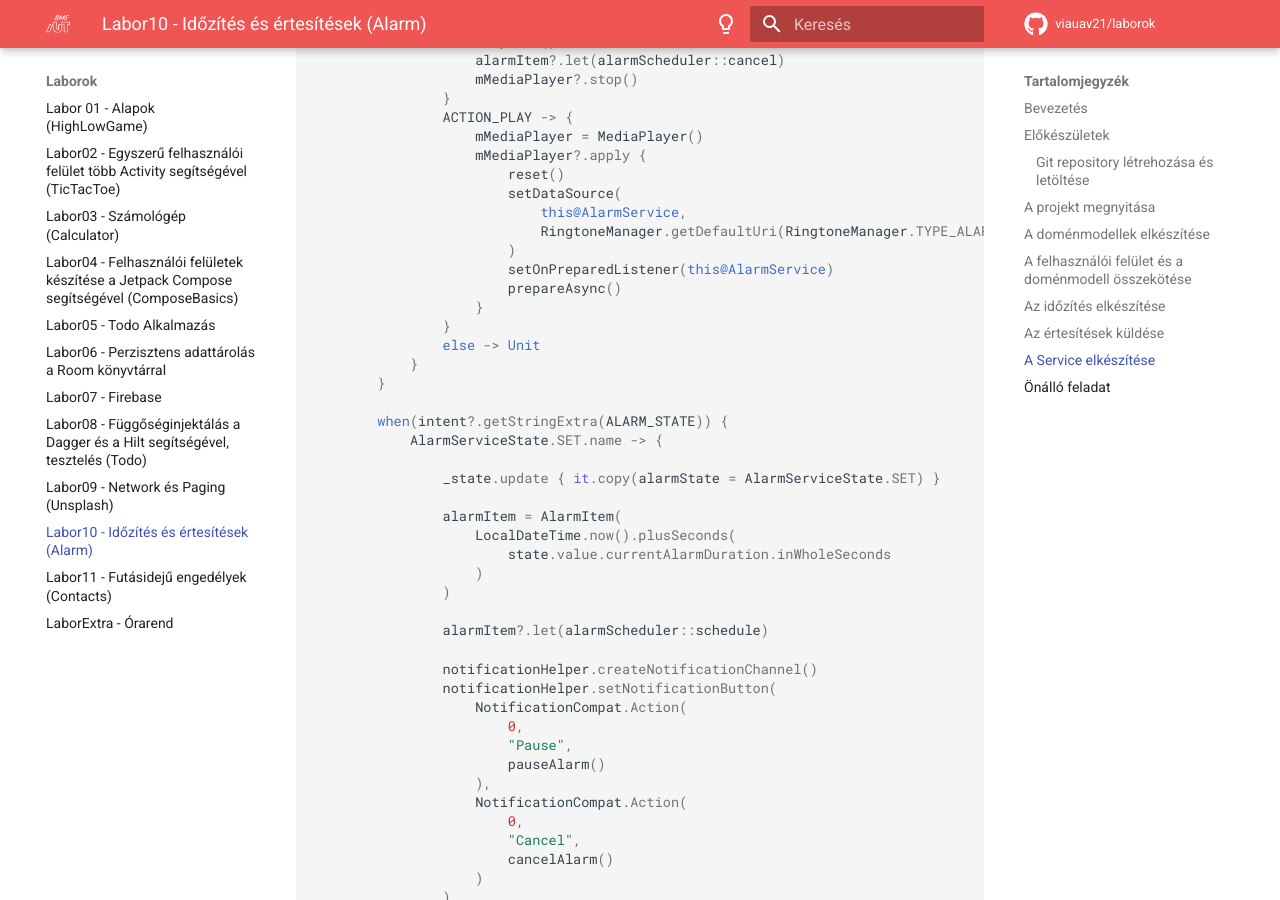
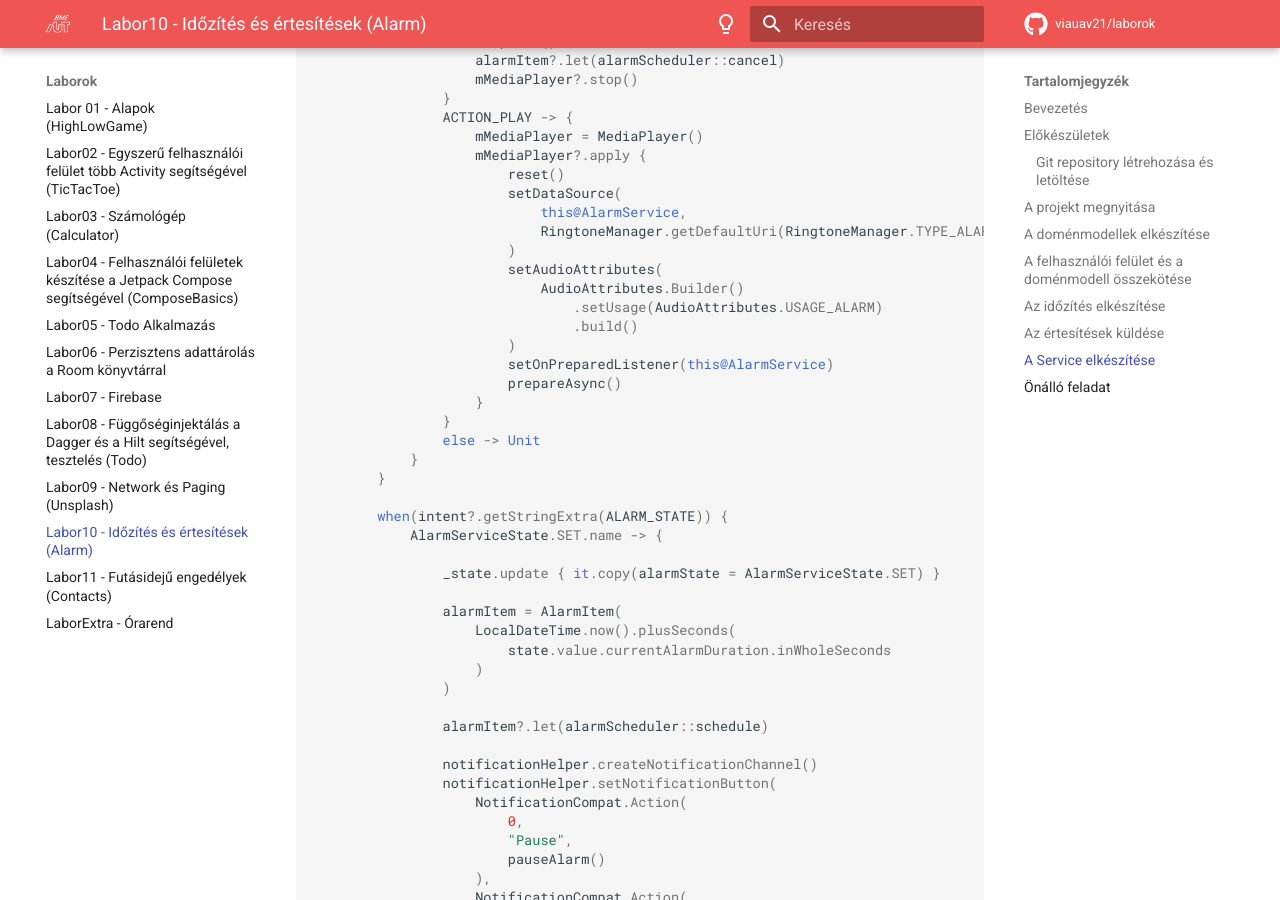
Before and after one commit to VIAUAV21/laborok, an MkDocs documentation site: the page built from docs/laborok/alarm/index.md, in a window 1280 px wide and 900 px high, scrolled down 15030 px. Built offline with MkDocs 1.6.1 and Material for MkDocs 9.7.7, drawn with Linux system fonts in a browser that asks for light colours; comment, search, counter and statistics services are not loaded.

Commit message:
2025f2 lab10 alarm fix

```diff
--- a/docs/laborok/alarm/index.md
+++ b/docs/laborok/alarm/index.md
@@ -695,6 +695,11 @@ class AlarmService : Service(), MediaPlayer.OnPreparedListener {
                             this@AlarmService,
                             RingtoneManager.getDefaultUri(RingtoneManager.TYPE_ALARM)
                         )
+                        setAudioAttributes(
+                            AudioAttributes.Builder()
+                                .setUsage(AudioAttributes.USAGE_ALARM)
+                                .build()
+                        )
                         setOnPreparedListener(this@AlarmService)
                         prepareAsync()
                     }
```
